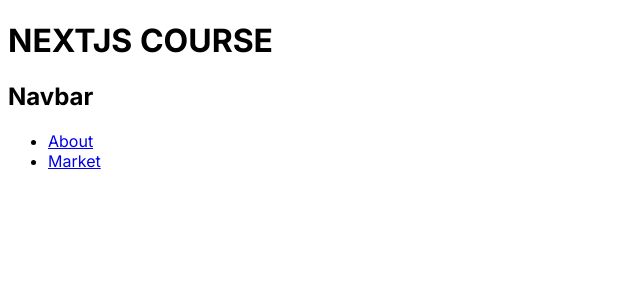
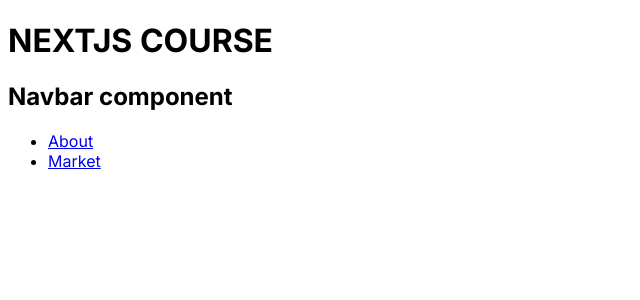
Before and after one commit to flan02/course-nextjs, a Next.js app: page / in a window 1280 px wide. Shown: the top 300 px of the page, without its empty margins (0-640 px from the left). Built offline with nearby package versions, Linux system fonts and the light colour scheme.

Commit message:
Trabajamos con Link para cambiar de ruta sin refrescar la pagina. Continuamos con los usos del Layout.

```diff
--- a/app/page.jsx
+++ b/app/page.jsx
@@ -1,22 +1,16 @@
 import Image from "next/image";
 import Link from "next/link";
+import Navbar from "../components/Navbar";
 //import styles from "./page.module.css";
+
+//! App ignora cualquier archivos que no se llame page o layout
+// ? Link reemplaza la etiqueta <a> y evita que se recargue la página
 
 export default function Home() {
   return (
     <>
       <h1>NEXTJS COURSE</h1>
-      <nav>
-        <h1>Navbar</h1>
-        <ul>
-          <li>
-            <Link href="/about">About</Link>
-          </li>
-          <li>
-            <Link href="/market">Market</Link>
-          </li>
-        </ul>
-      </nav>
+      <Navbar />
     </>
   );
 }
--- /dev/null
+++ b/components/Navbar.jsx
@@ -0,0 +1,19 @@
+import Link from "next/link";
+
+const Navbar = () => {
+  return (
+    <nav>
+      <h1>Navbar component</h1>
+      <ul>
+        <li>
+          <Link href="/about">About</Link>
+        </li>
+        <li>
+          <Link href="/market">Market</Link>
+        </li>
+      </ul>
+    </nav>
+  );
+};
+
+export default Navbar;
```
